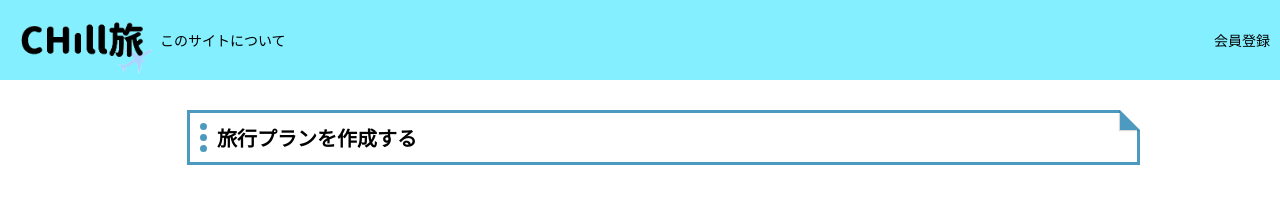
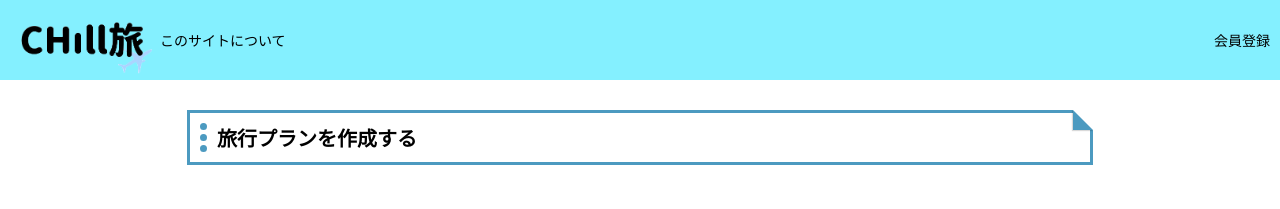
Before and after one commit to manasan-iTL/trip-plan-maker-frontend, a React (Vite) app in the folder frontend/: page / in a window 1280 px wide. Shown: the top 209 px of the page. Built offline with nearby package versions, Linux system fonts and the light colour scheme.

Commit message:
fix: レスポンシブ対応

```diff
--- a/frontend/src/components/ui/Title/Title.module.css
+++ b/frontend/src/components/ui/Title/Title.module.css
@@ -21,7 +21,6 @@
     outline: 3px solid #4c9ac0;
     outline-offset: 0.5em;
     position: relative;
-    width: 100%;
   }
 
 .heading::after {
```
